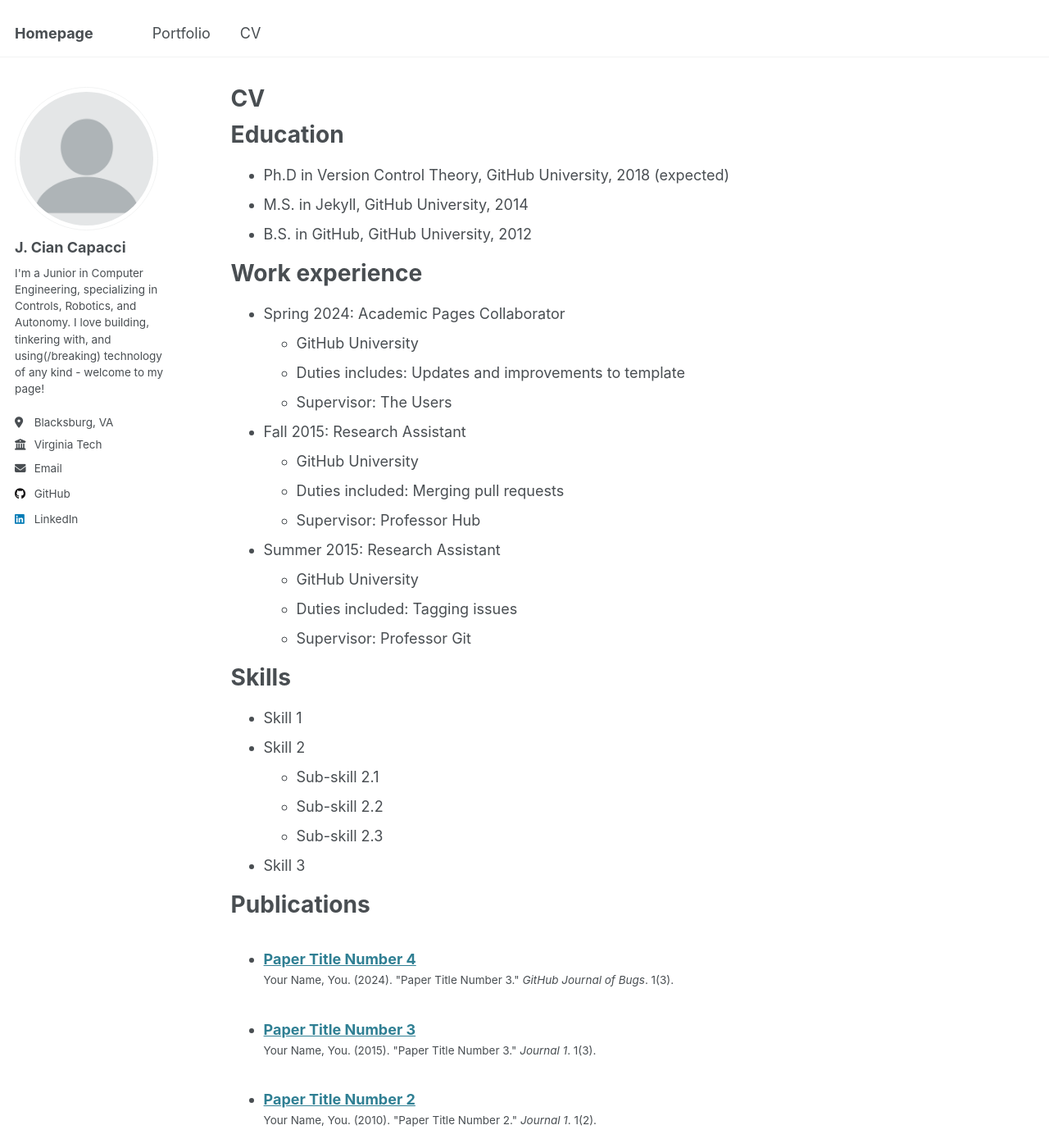
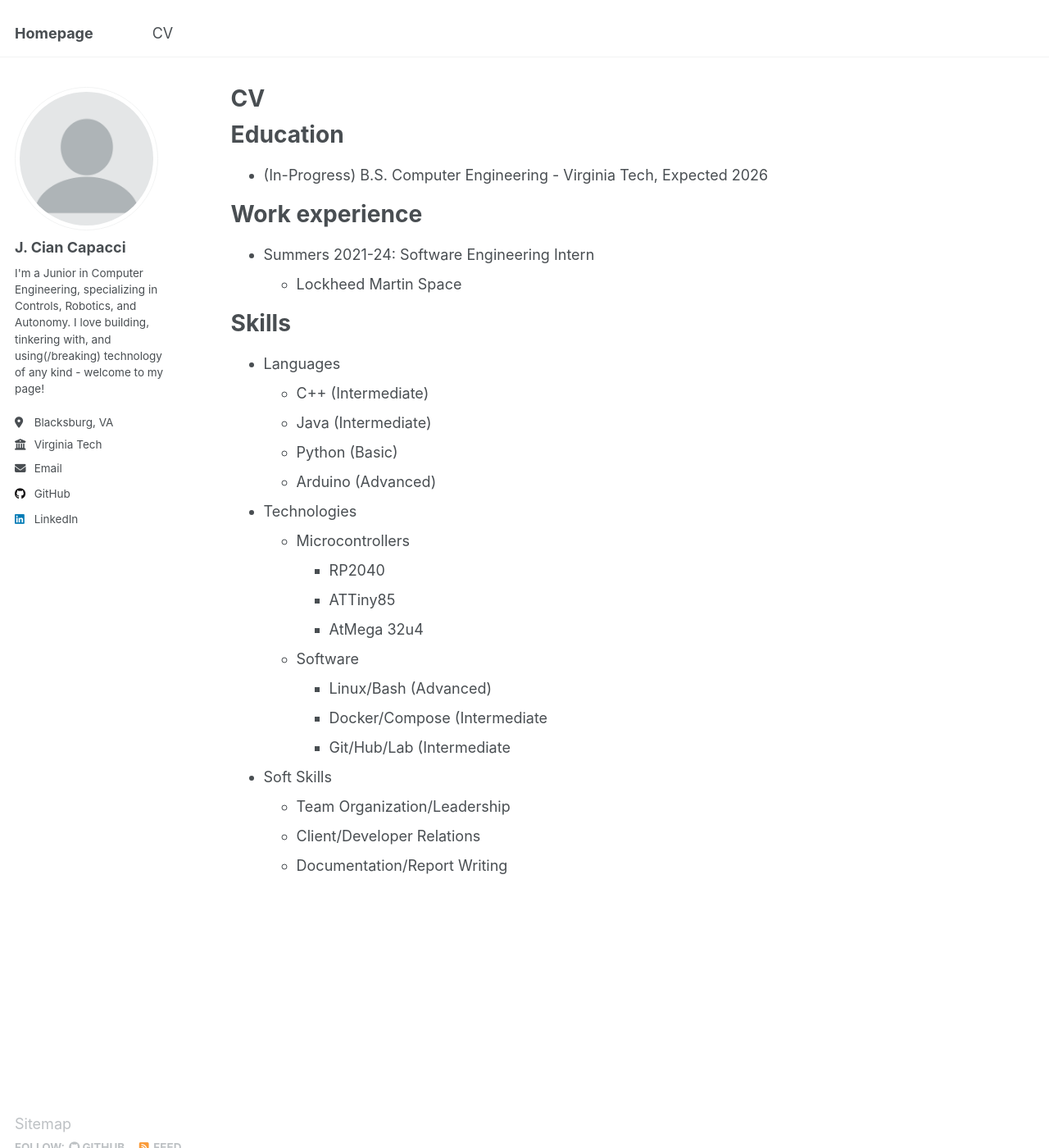
Before and after one commit to BeeGuyDude/beeguydude.github.io, a Jekyll site: the page built from _pages/cv.md, in a window 1280 px wide and 1400 px high. Shown: the whole window at 82% size. Built offline with Jekyll 4.4.1, drawn with Linux system fonts in a browser that asks for light colours; some of the changed text lies outside the part shown.

Commit message:
Added information to CV section, need link to full resume

```diff
--- a/_data/navigation.yml
+++ b/_data/navigation.yml
@@ -14,8 +14,8 @@ main:
 #  - title: "Teaching"
 #    url: /teaching/
 
-  - title: "Portfolio"
-    url: /portfolio/
+#  - title: "Portfolio"
+#    url: /portfolio/
 
 #  - title: "Blog Posts"
 #    url: /year-archive/
--- a/_pages/cv.md
+++ b/_pages/cv.md
@@ -11,54 +11,30 @@ redirect_from:
 
 Education
 ======
-* Ph.D in Version Control Theory, GitHub University, 2018 (expected)
-* M.S. in Jekyll, GitHub University, 2014
-* B.S. in GitHub, GitHub University, 2012
+* (In-Progress) B.S. Computer Engineering - Virginia Tech, Expected 2026
 
 Work experience
 ======
-* Spring 2024: Academic Pages Collaborator
-  * GitHub University
-  * Duties includes: Updates and improvements to template
-  * Supervisor: The Users
-
-* Fall 2015: Research Assistant
-  * GitHub University
-  * Duties included: Merging pull requests
-  * Supervisor: Professor Hub
-
-* Summer 2015: Research Assistant
-  * GitHub University
-  * Duties included: Tagging issues
-  * Supervisor: Professor Git
+* Summers 2021-24: Software Engineering Intern
+  * Lockheed Martin Space
 
 Skills
 ======
-* Skill 1
-* Skill 2
-  * Sub-skill 2.1
-  * Sub-skill 2.2
-  * Sub-skill 2.3
-* Skill 3
-
-Publications
-======
-  <ul>{% for post in site.publications reversed %}
-    {% include archive-single-cv.html %}
-  {% endfor %}</ul>
-
-Talks
-======
-  <ul>{% for post in site.talks reversed %}
-    {% include archive-single-talk-cv.html  %}
-  {% endfor %}</ul>
-
-Teaching
-======
-  <ul>{% for post in site.teaching reversed %}
-    {% include archive-single-cv.html %}
-  {% endfor %}</ul>
-
-Service and leadership
-======
-* Currently signed in to 43 different slack teams
+* Languages
+	* C++ (Intermediate)
+	* Java (Intermediate)
+	* Python (Basic)
+	* Arduino (Advanced)
+* Technologies
+	* Microcontrollers
+		* RP2040
+		* ATTiny85
+		* AtMega 32u4
+	* Software
+		* Linux/Bash (Advanced)
+		* Docker/Compose (Intermediate
+		* Git/Hub/Lab (Intermediate
+* Soft Skills
+	* Team Organization/Leadership
+	* Client/Developer Relations
+	* Documentation/Report Writing
```
